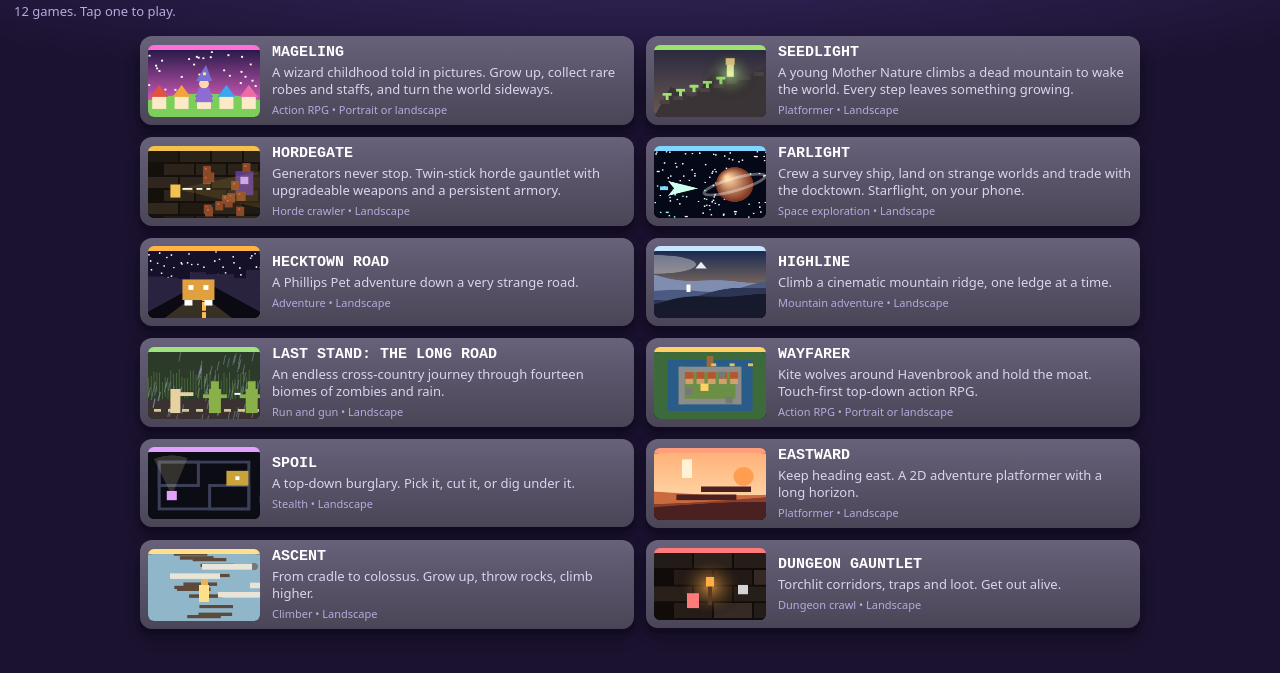
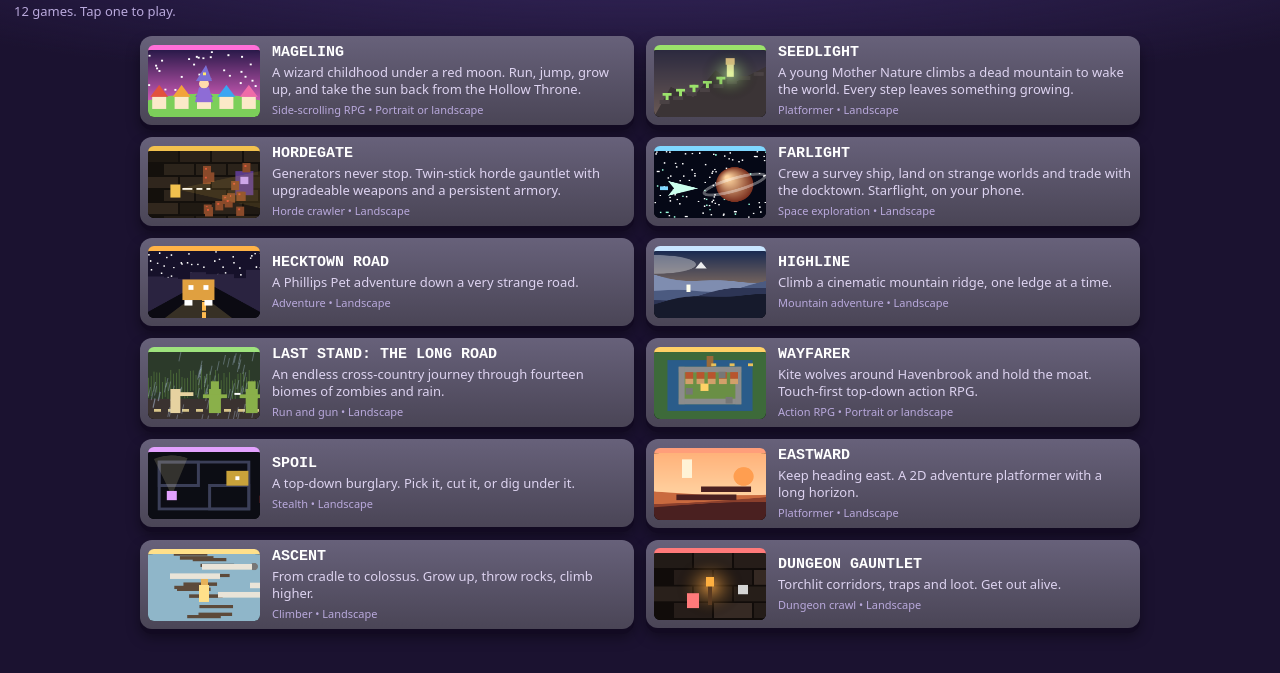
Before and after one commit to bward916-byte/arcade, a plain HTML site: page index.html in a window 1280 px wide. Shown: the part 41-714 px from the top of the page. Drawn offline with Linux system fonts and the light colour scheme; no server answers.

Commit message:
Update MAGELING entry

```diff
--- a/index.html
+++ b/index.html
@@ -37,7 +37,7 @@ a.game:focus-visible{outline:3px solid #fff;outline-offset:2px}
 <script>
 const OWNER='bward916-byte';
 const GAMES=[
- {repo:'mageling',title:'MAGELING',tag:'A wizard childhood told in pictures. Grow up, collect rare robes and staffs, and turn the world sideways.',genre:'Action RPG',orient:'Portrait or landscape',c:'#ff6fd8',art:'wizard'},
+ {repo:'mageling',title:'MAGELING',tag:'A wizard childhood under a red moon. Run, jump, grow up, and take the sun back from the Hollow Throne.',genre:'Side-scrolling RPG',orient:'Portrait or landscape',c:'#ff6fd8',art:'wizard'},
  {repo:'seedlight',title:'SEEDLIGHT',tag:'A young Mother Nature climbs a dead mountain to wake the world. Every step leaves something growing.',genre:'Platformer',orient:'Landscape',c:'#9be36b',art:'seed'},
  {repo:'hordegate',title:'HORDEGATE',tag:'Generators never stop. Twin-stick horde gauntlet with upgradeable weapons and a persistent armory.',genre:'Horde crawler',orient:'Landscape',c:'#f2c14e',art:'horde'},
  {repo:'farlight',title:'FARLIGHT',tag:'Crew a survey ship, land on strange worlds and trade with the docktown. Starflight, on your phone.',genre:'Space exploration',orient:'Landscape',c:'#7fd7ff',art:'space'},
```
